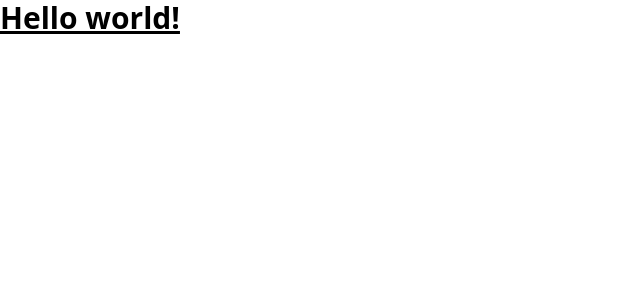
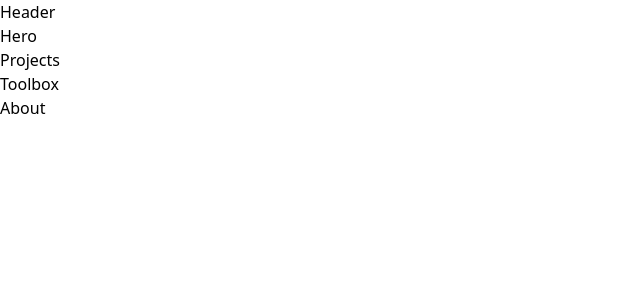
Before and after one commit to alexanderstoehr/Portfolio, a React (Vite) app in the folder portfolio-as/: page / in a window 1280 px wide. Shown: the top 300 px of the page, without its empty margins (0-640 px from the left). Built offline with nearby package versions, Linux system fonts and the light colour scheme.

Commit message:
added base divs and app flex with tailwind

```diff
--- a/portfolio-as/src/App.jsx
+++ b/portfolio-as/src/App.jsx
@@ -7,13 +7,13 @@ import Header from "./components/Header.jsx";
 function App() {
 
     return (
-        <>
+        <div className="flex flex-col">
             <Header/>
             <Hero/>
             <Projects/>
             <Toolbox/>
             <About/>
-        </>
+        </div>
     )
 }
 
--- a/portfolio-as/src/components/About.jsx
+++ b/portfolio-as/src/components/About.jsx
@@ -1,5 +1,7 @@
 export default function About() {
     return (
-        <></>
+        <div>
+            About
+        </div>
     )
 }
--- a/portfolio-as/src/components/Header.jsx
+++ b/portfolio-as/src/components/Header.jsx
@@ -1,10 +1,8 @@
 export default function Header() {
     return (
-        <>
-            <h1 className="text-3xl font-bold underline">
-                Hello world!
-            </h1>
-        </>
+        <div>
+            Header
+        </div>
     )
 
 
--- a/portfolio-as/src/components/Hero.jsx
+++ b/portfolio-as/src/components/Hero.jsx
@@ -1,6 +1,7 @@
 export default function Hero() {
     return (
-        <>
-        </>
+        <div>
+            Hero
+        </div>
     )
 }
--- a/portfolio-as/src/components/ProjectListingSingle.jsx
+++ b/portfolio-as/src/components/ProjectListingSingle.jsx
@@ -0,0 +1,7 @@
+export default function ProjectListingSingle({project}) {
+    return (
+        <>
+            ProjectListingSingle
+        </>
+    )
+}
--- a/portfolio-as/src/components/ProjectPopup.jsx
+++ b/portfolio-as/src/components/ProjectPopup.jsx
@@ -0,0 +1,7 @@
+export default function ProjectPopup() {
+    return (
+        <>
+            <p>ProjectPopup</p>
+        </>
+    )
+}
--- a/portfolio-as/src/components/Projects.jsx
+++ b/portfolio-as/src/components/Projects.jsx
@@ -1,6 +1,6 @@
 export default function Projects() {
     return (
-        <></>
+        <div>Projects</div>
 
     )
 }
--- a/portfolio-as/src/components/ToolSingle.jsx
+++ b/portfolio-as/src/components/ToolSingle.jsx
@@ -0,0 +1,7 @@
+export default function ToolSingle({Tool}) {
+    return (
+        <div>
+            <p>ToolSingle</p>
+        </div>
+    )
+}
--- a/portfolio-as/src/components/Toolbox.jsx
+++ b/portfolio-as/src/components/Toolbox.jsx
@@ -1,6 +1,7 @@
 export default function Toolbox() {
     return (
-        <>
-        </>
+        <div>
+            Toolbox
+        </div>
     )
 }
```
